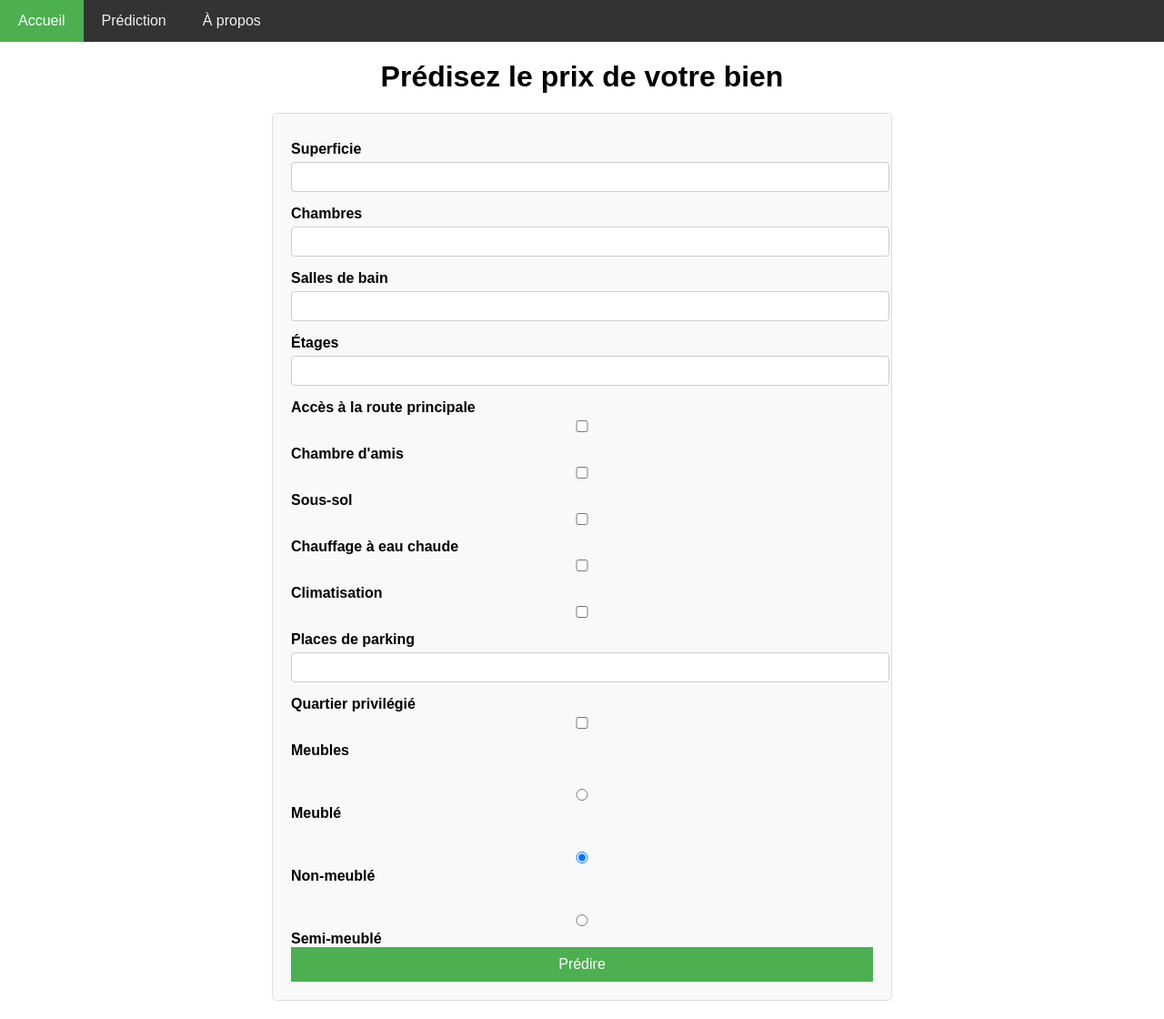
After one commit to AissataTraore/immobilier_project, a Flask app: page /predict in a window 1280 px wide. The commit adds this page. Shown: the whole page at 91% size. Run offline with Flask 3, Linux system fonts and the light colour scheme; parts of the project's set-up code (start-up, migrations or seed data) failed here and were passed over.

Commit message:
prediction complete

```diff
--- a/app.py
+++ b/app.py
@@ -1,6 +1,7 @@
 
 from flask import Flask, render_template, request, jsonify, redirect, url_for, flash
 import pymysql
+from flask_sqlalchemy import SQLAlchemy
 app = Flask(__name__)
 
 
@@ -10,9 +11,11 @@ app.config['MYSQL_USER'] = 'root'  # Utilisateur MySQL
 app.config['MYSQL_PASSWORD'] = ''  # Mot de passe MySQL
 app.config['MYSQL_DB'] = 'customers_base'  # Base de données MySQL
 # mysql = MySQL(app)
-
+app.config['SECRET_KEY'] = 'your_secret_key'
 # Initialisation de l'extension MySQL
 #mysql = MySQL(app)
+#app.config['SQLALCHEMY_DATABASE_URI'] = 'mysql+pymysql://user:@localhost/customers_base'
+#db = SQLAlchemy(app)
 
 methods=['POST', 'PUT', 'GET', 'PATCH', 'DELETE']
 
@@ -79,5 +82,82 @@ def delete_customer(id):
     cur.connection.commit()
     return redirect(url_for('list_customers'))
 
+#from flask import Flask, render_template, request
+from flask_wtf import FlaskForm
+from wtforms import IntegerField, BooleanField, SubmitField, RadioField
+import pickle
+import os
+model_path = os.path.join(os.path.dirname(__file__), 'model', 'model.pkl')
+# Charger le modèle
+with open(model_path, 'rb') as f:
+    lm = pickle.load(f)
+
+class PredictionForm(FlaskForm):
+    area = IntegerField('Superficie')
+    bedrooms = IntegerField('Chambres')
+    bathrooms = IntegerField('Salles de bain')
+    stories = IntegerField('Étages')
+    mainroad = BooleanField('Accès à la route principale')
+    guestroom = BooleanField('Chambre d\'amis')
+    basement = BooleanField('Sous-sol')
+    hotwaterheating = BooleanField('Chauffage à eau chaude')
+    airconditioning = BooleanField('Climatisation')
+    parking = IntegerField('Places de parking')
+    prefarea = BooleanField('Quartier privilégié')
+    # RadioField avec les bonnes valeurs pour semi-furnished et unfurnished
+    semi_furnished = RadioField(
+        'Meubles',
+        choices=[('00', 'Meublé'), ('01', 'Non-meublé'), ('10', 'Semi-meublé')],
+        default='01'  # Valeur par défaut "Non-meublé"
+    )
+
+    submit = SubmitField('Prédire')
+
+@app.route('/predict', methods=['GET', 'POST'])
+def predict():
+    form = PredictionForm()
+    if form.validate_on_submit():
+        # Récupérer les données du formulaire
+        data = [
+            int(form.area.data),
+            int(form.bedrooms.data),
+            int(form.bathrooms.data),
+            int(form.stories.data),
+            int(form.mainroad.data),  # Convertir Boolean en entier (0 ou 1)
+            int(form.guestroom.data),
+            int(form.basement.data),
+            int(form.hotwaterheating.data),
+            int(form.airconditioning.data),
+            int(form.parking.data),
+            int(form.prefarea.data)
+        ]
+
+        # Récupérer la valeur du champ semi_furnished
+        semi_furnished_value = form.semi_furnished.data
+
+        # Décomposer en semi_furnished_value et unfurnished_value
+        if semi_furnished_value == '10':
+            # Semi-meublé : '10' -> semi_furnished_value = 1, unfurnished_value = 0
+            data.append(1)  # Semi-meublé -> semi_furnished_value = 1
+            data.append(0)  # Non-meublé -> unfurnished_value = 0
+        elif semi_furnished_value == '01':
+            # Non-meublé : '01' -> semi_furnished_value = 0, unfurnished_value = 1
+            data.append(0)  # Non-meublé -> semi_furnished_value = 0
+            data.append(1)  # Non-meublé -> unfurnished_value = 1
+        else:
+            # Meublé : '00' -> semi_furnished_value = 0, unfurnished_value = 0
+            data.append(0)  # Meublé -> semi_furnished_value = 0
+            data.append(0)  # Meublé -> unfurnished_value = 0
+
+        # Préparer les données pour le modèle
+        data = [data]  # Mettre les données dans le format attendu par votre modèle
+
+        # Faire la prédiction
+        prediction = lm.predict(data)[0]
+
+        return render_template('result.html', prediction=prediction)
+
+    return render_template('predict.html', form=form)
+
 if __name__ == '__main__':
     app.run(debug=True)
--- /dev/null
+++ b/templates/predict.html
@@ -0,0 +1,187 @@
+<!DOCTYPE html>
+<html lang="fr">
+
+<head>
+    <meta charset="UTF-8">
+    <meta name="viewport" content="width=device-width, initial-scale=1.0">
+    <title>Prédiction immobilière</title>
+    <style>
+        /* Style de la navbar */
+        nav {
+            background-color: #333;
+            overflow: hidden;
+        }
+
+        nav a {
+            float: left;
+            display: block;
+            color: #f2f2f2;
+            text-align: center;
+            padding: 14px 20px;
+            text-decoration: none;
+        }
+
+        nav a:hover {
+            background-color: #ddd;
+            color: black;
+        }
+
+        nav a.active {
+            background-color: #4CAF50;
+            color: white;
+        }
+
+        /* Style général pour la page */
+        body {
+            font-family: Arial, sans-serif;
+            margin: 0;
+            padding: 0;
+        }
+
+        h1 {
+            text-align: center;
+            margin-top: 20px;
+        }
+
+        form {
+            width: 50%;
+            margin: 20px auto;
+            padding: 20px;
+            border: 1px solid #ddd;
+            border-radius: 5px;
+            background-color: #f9f9f9;
+        }
+
+        form label {
+            display: block;
+            margin-top: 10px;
+            font-weight: bold;
+        }
+
+        form input, form select {
+            width: 100%;
+            padding: 8px;
+            margin: 5px 0;
+            border: 1px solid #ccc;
+            border-radius: 4px;
+        }
+
+        button {
+            width: 100%;
+            padding: 10px;
+            background-color: #4CAF50;
+            color: white;
+            border: none;
+            cursor: pointer;
+            font-size: 16px;
+        }
+
+        button:hover {
+            background-color: #45a049;
+        }
+    </style>
+</head>
+
+<body>
+
+    <!-- Navbar -->
+    <nav>
+        <a href="/" class="active">Accueil</a>
+        <a href="/prediction">Prédiction</a>
+        <a href="/about">À propos</a>
+    </nav>
+
+    <!-- Titre -->
+    <h1>Prédisez le prix de votre bien</h1>
+
+    <!-- Formulaire -->
+    <form method="POST">
+        {{ form.hidden_tag() }}
+        <div>
+            <label for="area">{{ form.area.label }}</label>
+            {{ form.area }}
+        </div>
+        <div>
+            <label for="bedrooms">{{ form.bedrooms.label }}</label>
+            {{ form.bedrooms }}
+        </div>
+        <div>
+            <label for="bathrooms">{{ form.bathrooms.label }}</label>
+            {{ form.bathrooms }}
+        </div>
+        <div>
+            <label for="stories">{{ form.stories.label }}</label>
+            {{ form.stories }}
+        </div>
+        <div>
+            <label for="mainroad">{{ form.mainroad.label }}</label>
+            {{ form.mainroad }}
+        </div>
+        <div>
+            <label for="guestroom">{{ form.guestroom.label }}</label>
+            {{ form.guestroom }}
+        </div>
+        <div>
+            <label for="basement">{{ form.basement.label }}</label>
+            {{ form.basement }}
+        </div>
+        <div>
+            <label for="hotwaterheating">{{ form.hotwaterheating.label }}</label>
+            {{ form.hotwaterheating }}
+        </div>
+        <div>
+            <label for="airconditioning">{{ form.airconditioning.label }}</label>
+            {{ form.airconditioning }}
+        </div>
+        <div>
+            <label for="parking">{{ form.parking.label }}</label>
+            {{ form.parking }}
+        </div>
+        <div>
+            <label for="prefarea">{{ form.prefarea.label }}</label>
+            {{ form.prefarea }}
+        </div>
+       <!-- Champ 'Meublé' avec RadioButton -->
+       <div>
+            <label for="semi_furnished">{{ form.semi_furnished.label }}</label><br>
+            <label>
+                <input type="radio" name="semi_furnished" value="00" {% if form.semi_furnished.data == '00' %}checked{% endif %}> Meublé
+            </label><br>
+            <label>
+                <input type="radio" name="semi_furnished" value="01" {% if form.semi_furnished.data == '01' %}checked{% endif %}> Non-meublé
+            </label><br>
+            <label>
+                <input type="radio" name="semi_furnished" value="10" {% if form.semi_furnished.data == '10' %}checked{% endif %}> Semi-meublé
+            </label>
+        </div>
+
+
+        <button type="submit">Prédire</button>
+    </form>
+
+</body>
+<script>
+    // Fonction de validation avant la soumission du formulaire
+    function validateForm() {
+        // Liste des champs à vérifier
+        const fields = [
+            "area", "bedrooms", "bathrooms", "stories", "parking"
+        ];
+
+        // Parcours chaque champ pour vérifier qu'il est >= 0
+        for (let field of fields) {
+            const value = document.querySelector(`#${field}`).value;
+            if (parseInt(value) < 0 || isNaN(value)) {
+                alert(`Le champ ${field} doit être un nombre supérieur ou égal à 0.`);
+                return false;  // Empêche l'envoi du formulaire
+            }
+        }
+
+        return true;  // Le formulaire est valide, il peut être soumis
+    }
+
+    // Attacher la fonction de validation au formulaire
+    document.querySelector("form").onsubmit = validateForm;
+</script>
+
+</html>
```
Also changed, not shown: forms.py (added, +18 -0 lines), templates/formulaire.html (added, +26 -0 lines), templates/index.html (+67 -4 lines), templates/result.html (+13 -0 lines), 2 other files.
